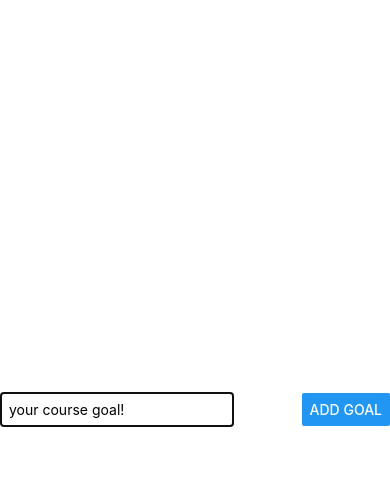
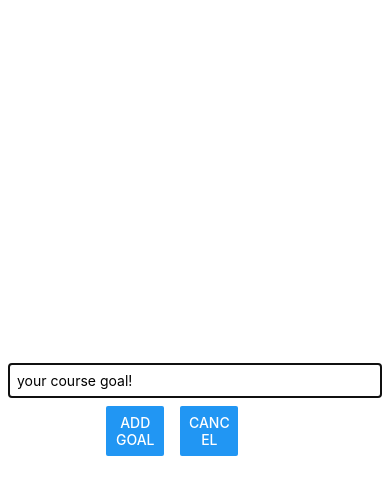
Before and after one commit to banggeunho/React-Native-Study, a React Native app: screen / in a window 390 px wide. Both pictures are taken after a click on the button "ADD NEW GOAL". Shown: the top 494 px of the page. Built offline with nearby package versions, Linux system fonts and the light colour scheme.

Commit message:
feat: button 스타일링

```diff
--- a/components/GoalInput.js
+++ b/components/GoalInput.js
@@ -21,8 +21,14 @@
                            onChangeText={goalInputHandler}
                            value={enteredGoalText}
                 />
-                <Button title="Add Goal"
-                        onPress={addGoalHandler}/>
+                <View style={styles.buttonContainer}>
+                    <View style={styles.button}>
+                        <Button title="Add Goal" onPress={addGoalHandler}/>
+                    </View>
+                    <View style={styles.button}>
+                        <Button title="Cancel"/>
+                    </View>
+                </View>
             </View>
         </Modal>
     );
@@ -31,20 +37,27 @@
 const styles = StyleSheet.create({
     inputContainer: {
         flex: 1,
-        flexDirection: "row",
-        justifyContent: "space-between",
+        justifyContent: "center",
         alignItems: "center",
         marginBottom: 24,
+        padding: 8,
         borderBottomWidth: 1,
         borderBottomColor: "#cccccc"
     },
     textInput: {
         borderWidth: 1,
         borderColor: "#cccccc",
-        width: "60%",
-        marginRight: 8,
+        width: "100%",
         padding: 8,
     },
+    buttonContainer: {
+        marginTop: 8,
+        flexDirection: "row"
+    },
+    button: {
+        width: "30%",
+        marginHorizontal: 8,
+    }
 })
 
 export default GoalInput;
```
